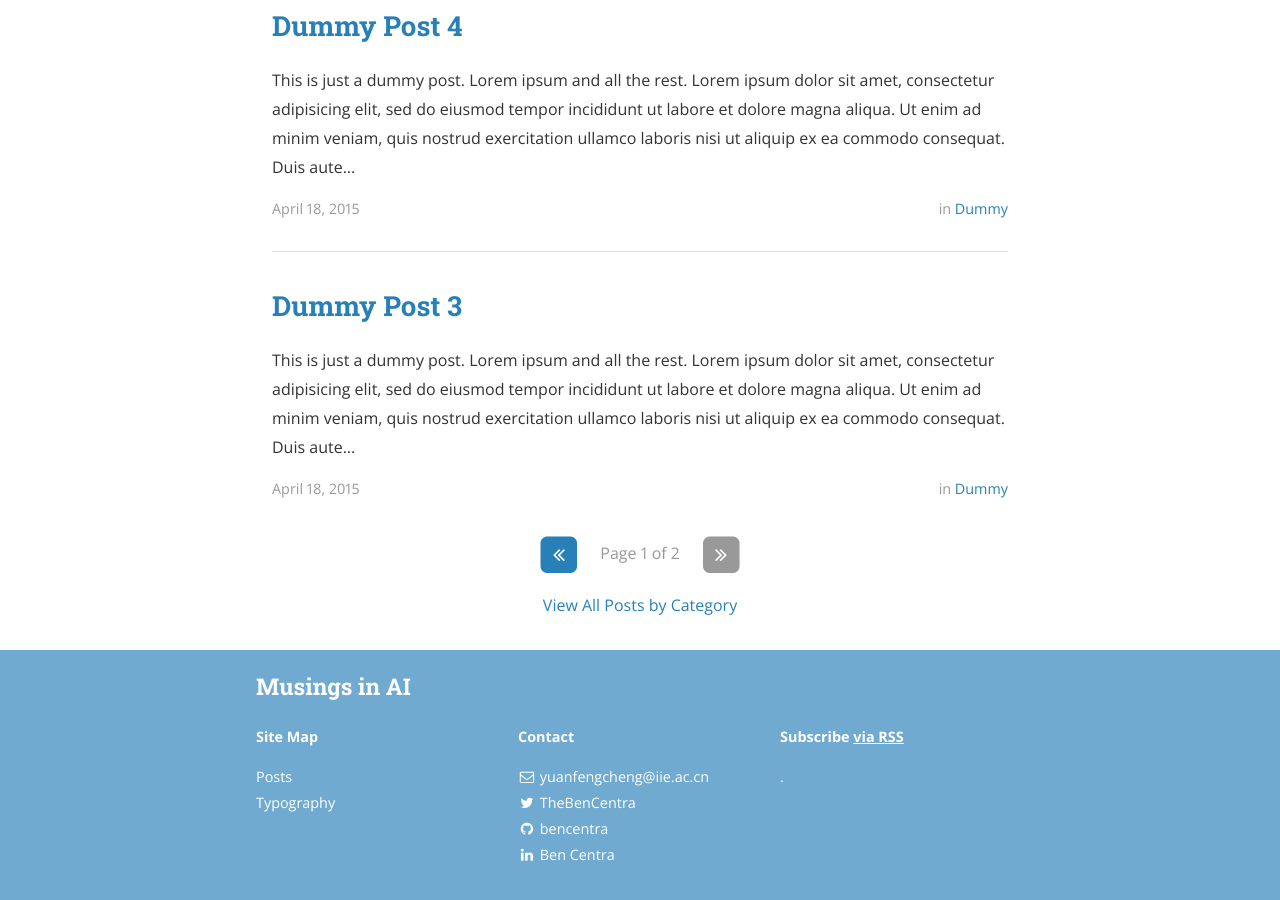
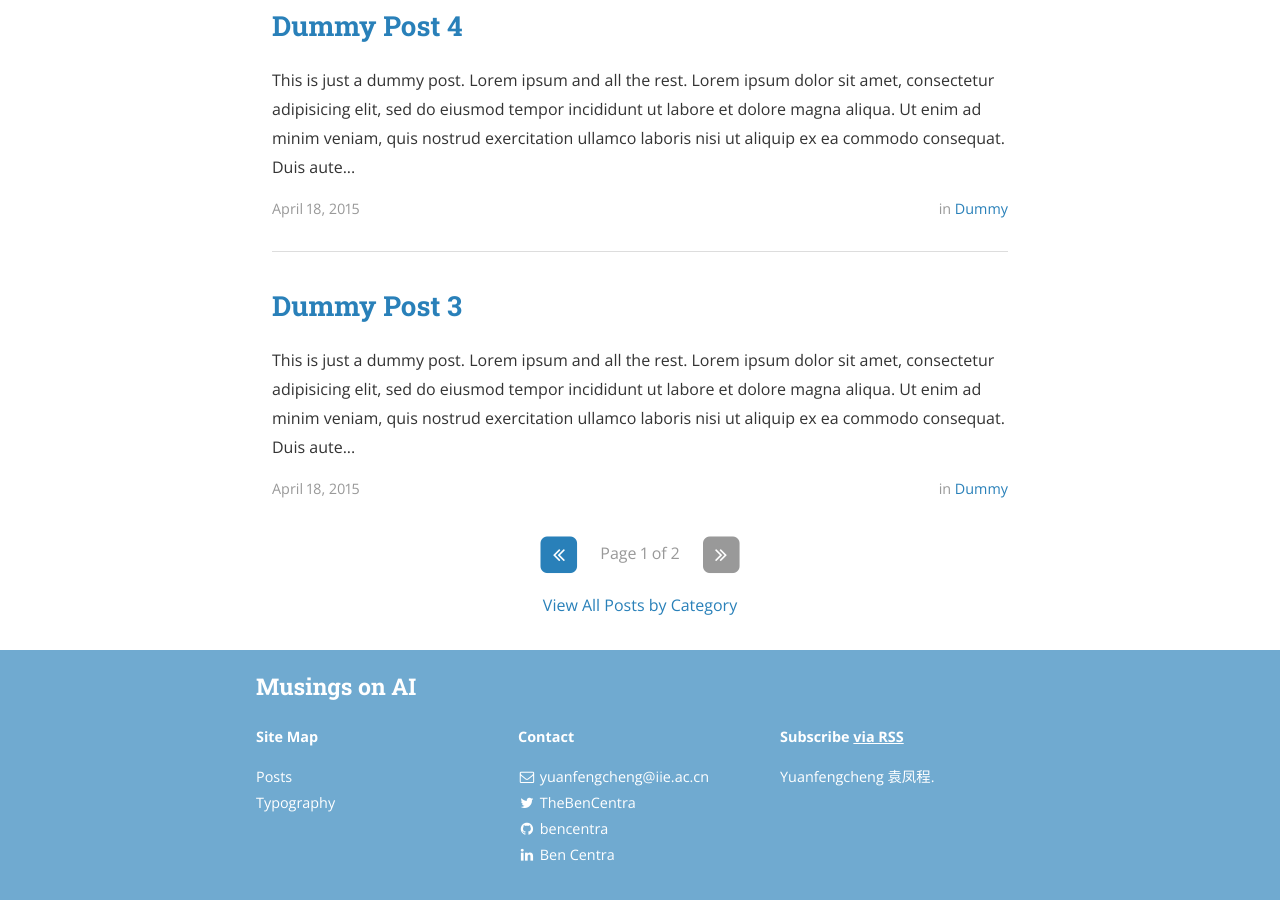
Before and after one commit to NicholasYuan/nicholasyuan.github.com, a Jekyll site: the page built from index.html, in a window 1280 px wide and 900 px high, scrolled down 1345 px. Built offline with Jekyll 4.4.1, drawn with Linux system fonts in a browser that asks for light colours; nearby versions of some CDN libraries; the list of posts is cut into pages by our own code; a style sheet for code colours, icons or effects is not loaded; some of the changed text lies outside the part shown.

Commit message:
update config

```diff
--- a/_config.yml
+++ b/_config.yml
@@ -8,12 +8,12 @@ exclude:
   - "/vendor/"
 
 # Site settings
-title: Musings in AI
+title: Musings on AI
 subtitle: "AI, DeepLearning, NLP"
 email: yuanfengcheng@iie.ac.cn
 name: Nicholas Yuan
 description: >
-  .
+  Yuanfengcheng 袁凤程.
 # Base URL of site (i.e. /blog). It should always start with a slash,
 # and never end with a slash. Set it to a blank value if hosting at the
 # root of your server.
```
